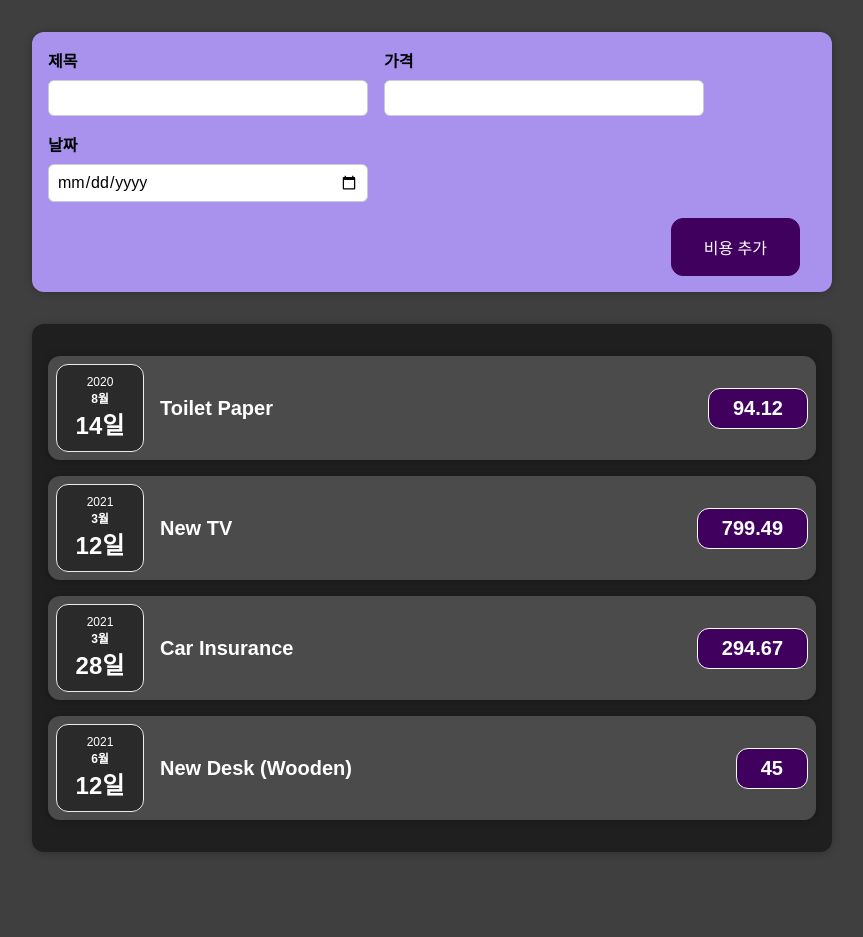
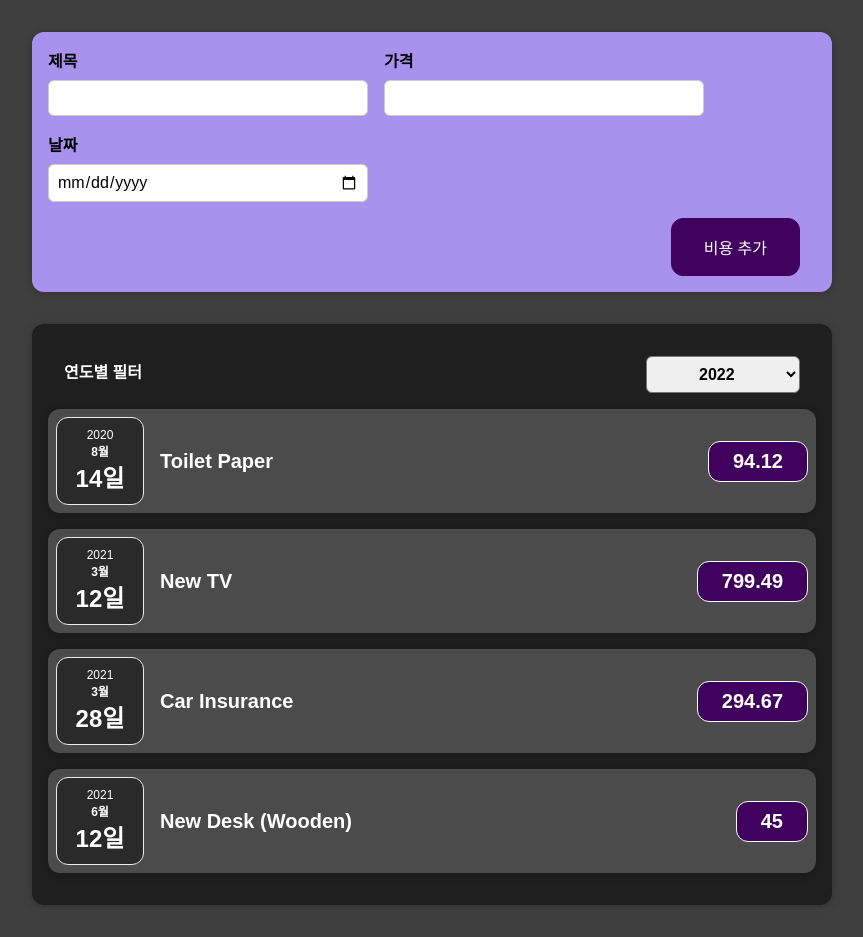
Before and after one commit to Everylisy/complete-react-basics, a React (Create React App) app in the folder 01-expense-tracker/: page / in a window 1280 px wide. Shown: the whole page, without its empty margins (208-1071 px from the left). Before the commit the page ends 884 px from the top, so only its background shows below. Built offline with nearby package versions, Linux system fonts and the light colour scheme; a web font is replaced by a local one.

Commit message:
style: 연도별 필터 UI, 필터 선택 값 state 추가

```diff
--- a/01-expense-tracker/src/components/Expenses/Expenses.js
+++ b/01-expense-tracker/src/components/Expenses/Expenses.js
@@ -1,13 +1,24 @@
-import React from 'react';
+import React, { useState } from 'react';
 
 import '../../style/Expenses.css';
 import Card from '../UI/Card';
 import ExpenseItem from './ExpenseItem';
+import ExpensesFilter from './ExpensesFilter';
 
 function Expenses({ items }) {
+  const [inputYear, setInputYear] = useState('2022');
+
+  const yearValueHandler = (year) => {
+    setInputYear(year);
+  };
+
   return (
     <>
       <Card className="expenses">
+        <ExpensesFilter
+          selectedYear={inputYear}
+          onYearFilter={yearValueHandler}
+        />
         {items.map((expense) => (
           <ExpenseItem
             title={expense.title}
--- /dev/null
+++ b/01-expense-tracker/src/components/Expenses/ExpensesFilter.js
@@ -0,0 +1,25 @@
+import React from 'react';
+
+import '../../style/ExpensesFilter.css';
+
+const ExpensesFilter = ({ onYearFilter, selectedYear }) => {
+  const yearFilterHandler = (year) => {
+    onYearFilter(year.target.value);
+  };
+
+  return (
+    <div className="expenses-filter">
+      <div className="expenses-filter__control">
+        <label>연도별 필터</label>
+        <select value={selectedYear} onChange={yearFilterHandler}>
+          <option value="2022">2022</option>
+          <option value="2021">2021</option>
+          <option value="2020">2020</option>
+          <option value="2019">2019</option>
+        </select>
+      </div>
+    </div>
+  );
+};
+
+export default ExpensesFilter;
--- /dev/null
+++ b/01-expense-tracker/src/style/ExpensesFilter.css
@@ -0,0 +1,24 @@
+.expenses-filter {
+  color: white;
+  padding: 0 1rem;
+}
+
+.expenses-filter__control {
+  display: flex;
+  width: 100%;
+  align-items: center;
+  justify-content: space-between;
+  margin: 1rem 0;
+}
+
+.expenses-filter label {
+  font-weight: bold;
+  margin-bottom: 0.5rem;
+}
+
+.expenses-filter select {
+  font: inherit;
+  padding: 0.5rem 3rem;
+  font-weight: bold;
+  border-radius: 6px;
+}
```
